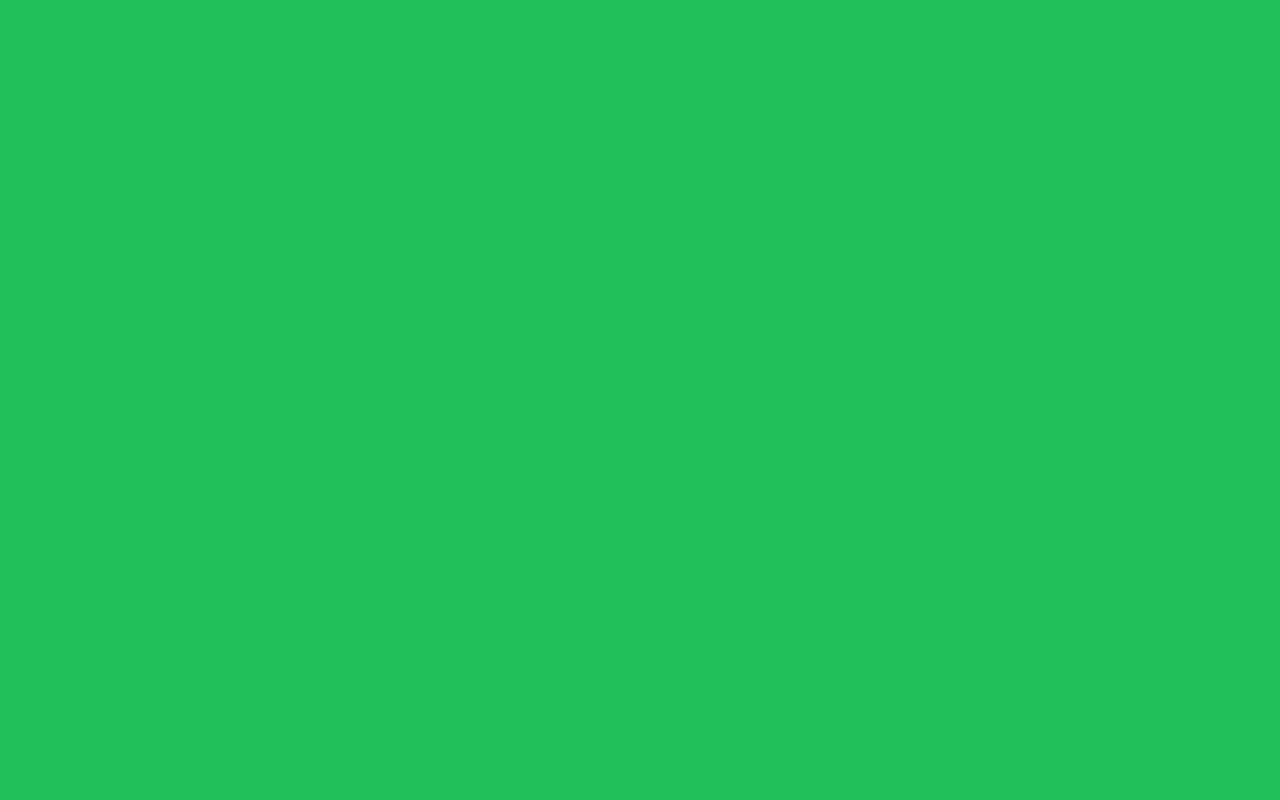
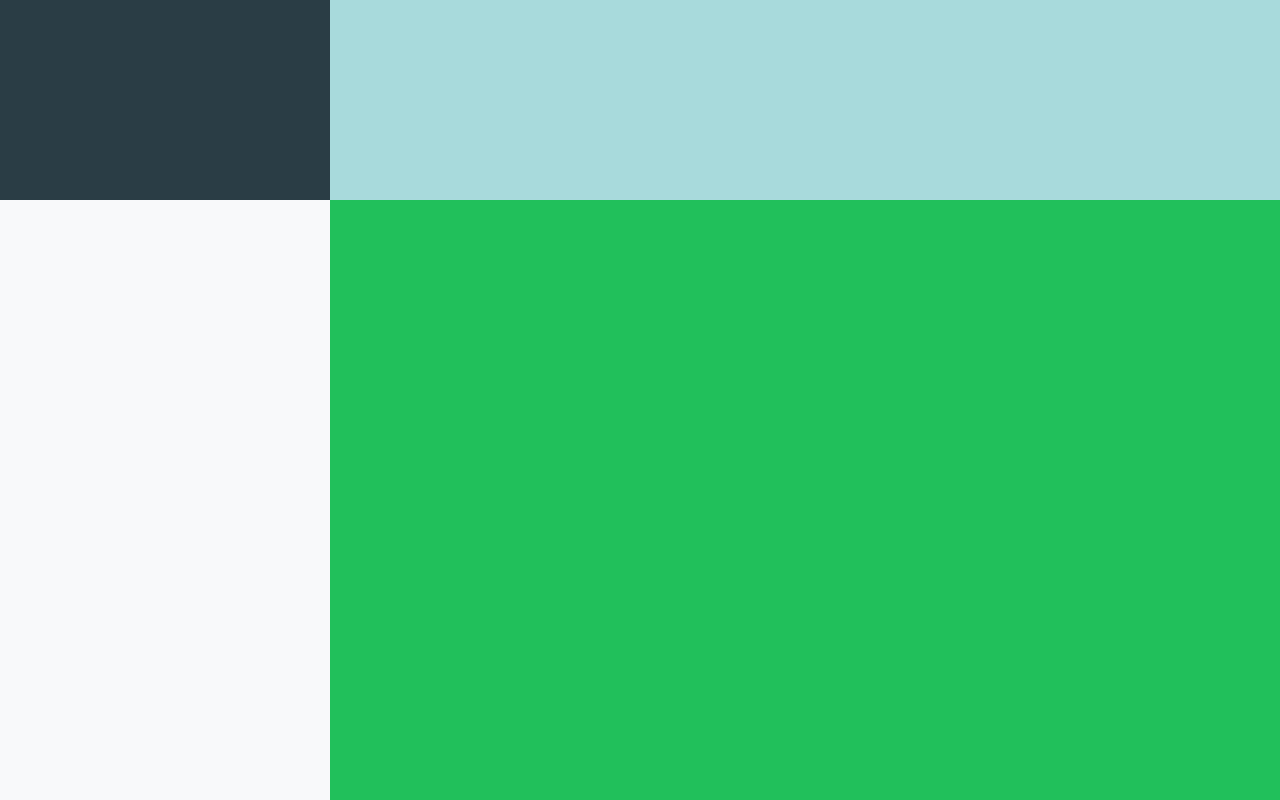
Before and after one commit to AminuMado/admin-dashboard, a plain HTML site: page index.html in a window 1280 px wide. Drawn offline with Linux system fonts and the light colour scheme.

Commit message:
added the grid area templates

```diff
--- a/style.css
+++ b/style.css
@@ -10,9 +10,20 @@
   --bg-color: #f8f9fa;
   --heading-color: rgba(0, 0, 0, 0.3);
 }
-.main {
+.main-container {
   display: grid;
   height: 100vh;
   width: 100vw;
   background-color: var(--primary-color);
+  grid-template-columns: minmax(330px, 0.8fr) minmax(730px, 3fr);
+  grid-template-rows: 1fr 3fr;
 }
+.dashboard {
+  background-color: var(--secondary-color);
+}
+.header {
+  background-color: var(--tertiary-color);
+}
+.main {
+  background-color: var(--bg-color);
+}
```
